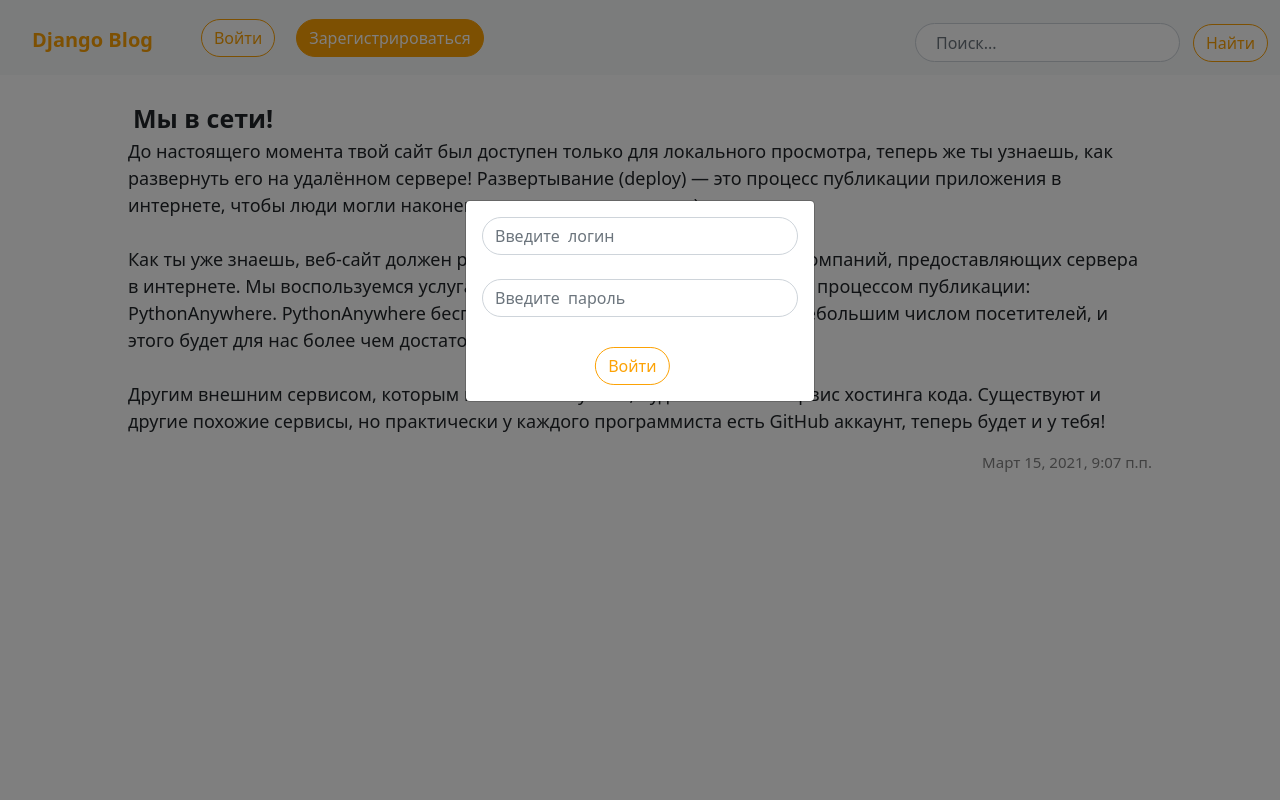
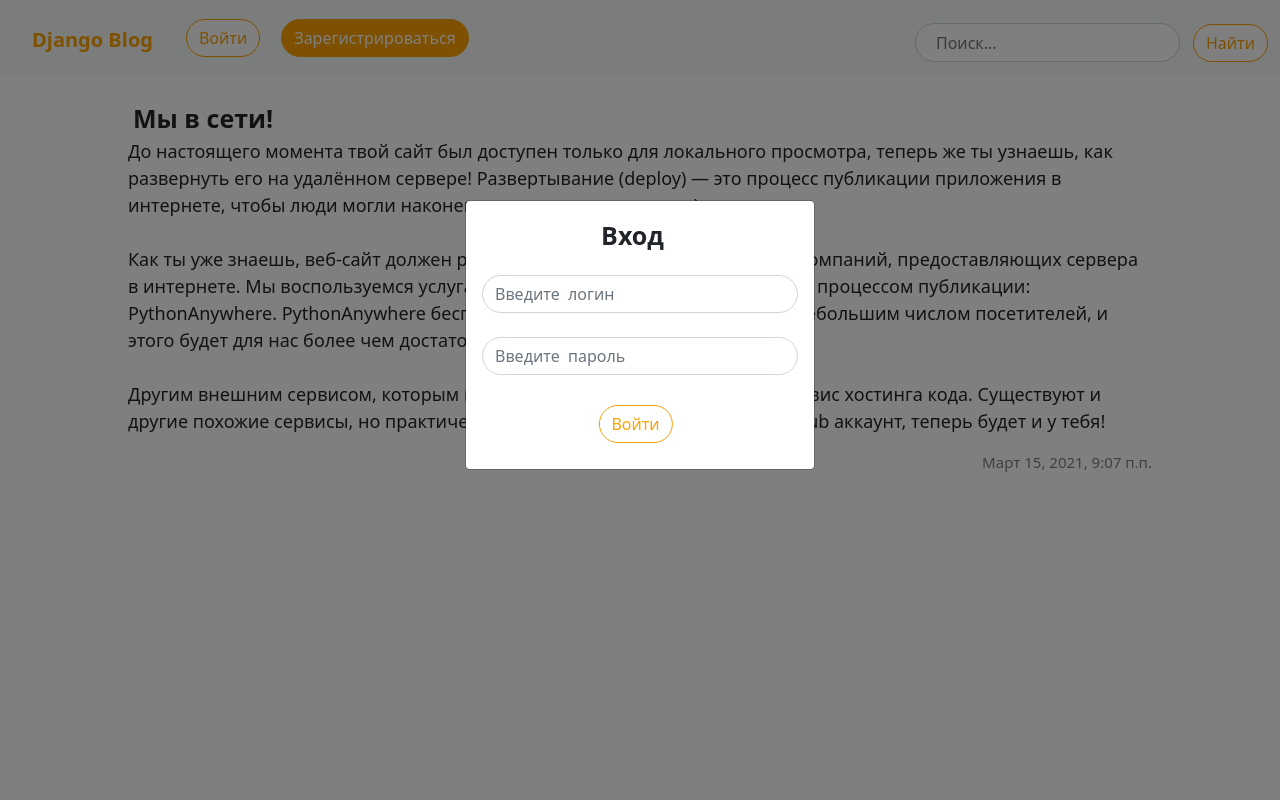
Before and after one commit to ArseniiErychev/my-first-blog, a Django app: page /post/1/ in a window 1280 px wide, after a click on "Войти". Run offline with Django 3.2, Linux system fonts and the light colour scheme; data comes from the database, SQL or seed files in the repository; some libraries are stand-ins or nearby versions.

Commit message:
Add some css to buttons

```diff
--- a/blog/static/css/blog.css
+++ b/blog/static/css/blog.css
@@ -129,7 +129,7 @@ a:hover {
   margin-left: 10vw;
   margin-right: 10vw;
 }
-.sign-up-form {
+.signup-form {
   border: 1px solid #ced4da;
   border-radius: 10px;
   padding: 15px;
@@ -143,7 +143,7 @@ a:hover {
 
 .regbtn {
   position: relative;
-  left: 46%;
+  left: 47%;
   transform: translate(-50%, 0);
 }
 .error {
@@ -186,6 +186,14 @@ li {
     margin-bottom: 10px;
    }
 ul {
-    margin-left: 15px; /* Отступ слева в браузере IE и Opera */
+    margin-left: 0px; /* Отступ слева в браузере IE и Opera */
     padding-left: 0; /* Отступ слева в браузере Firefox, Safari, Chrome */
    }
+.form-headding {
+  margin-right: 20px;
+  margin-bottom: 20px;
+  text-align: center;
+}
+.sign-up-form {
+  padding-bottom: 10px;
+}
--- a/blog/templates/blog/base.html
+++ b/blog/templates/blog/base.html
@@ -61,31 +61,14 @@
   </nav>
   </div>
 
-  <!-- Модальное окно -->
-  <div class="modal fade rounded" id="flipFlop" tabindex="-1" role="dialog" aria-labelledby="modalLabel" aria-hidden="true">
-    <div class="modal-dialog sign-modal" role="document">
-      <div class="modal-content">
-        <div class="modal-body">
-
-          <form method="POST" class="signup-form" name="sign-up-form">
-            {% csrf_token %}
-            {% for field in form %}
-            {{field}}<br>
-            {% endfor %}
-            <button type="submit" class="btn-rounded btn btn-default regbtn">Зарегистрироваться</button>
-          </form>
-
-      </div>
-      </div>
-    </div>
-  </div>
-
   <div class="modal fade rounded" id="SignIn" tabindex="-1" role="dialog" aria-labelledby="modalLabel" aria-hidden="true">
     <div class="modal-dialog sign-modal" role="document">
       <div class="modal-content">
         <div class="modal-body">
-
-          <form method="POST" class="signup-form">
+          <form method="POST" class="sign-up-form">
+            <div class="headdings form-headding">
+              Вход
+            </div>
             {% csrf_token %}
             <input type="text" name="username" placeholder="Введите  логин" class="form-control"><br>
             <input type="password" name="password" placeholder="Введите  пароль" class="form-control"><br>
--- a/blog/templates/blog/sign_in.html
+++ b/blog/templates/blog/sign_in.html
@@ -19,6 +19,9 @@
 <body>
   <div class="sign-up-form">
     <form method="POST" class="signup-form">
+      <div class="headdings form-headding">
+        Вход
+      </div>
       {% csrf_token %}
       <input type="text" name="username" placeholder="Введите  логин" class="form-control"><br>
       <input type="password" name="password" placeholder="Введите  пароль" class="form-control"><br>
--- a/blog/templates/blog/sign_up.html
+++ b/blog/templates/blog/sign_up.html
@@ -19,6 +19,9 @@
 <body>
   <div class="sign-up-form">
     <form method="POST" class="signup-form">
+      <div class="headdings form-headding">
+        Регистрация
+      </div>
       {% csrf_token %}
       {% for field in form %}
       {{field}}<br>
```
